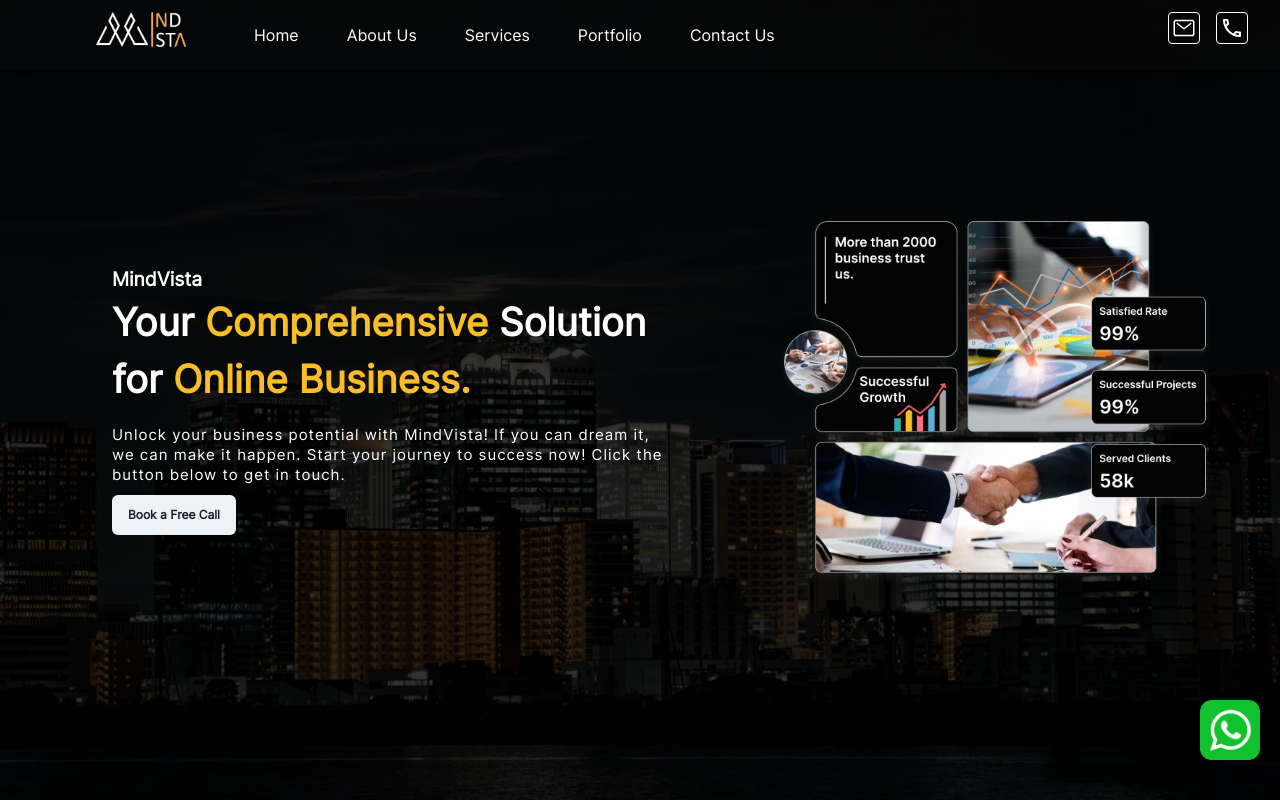
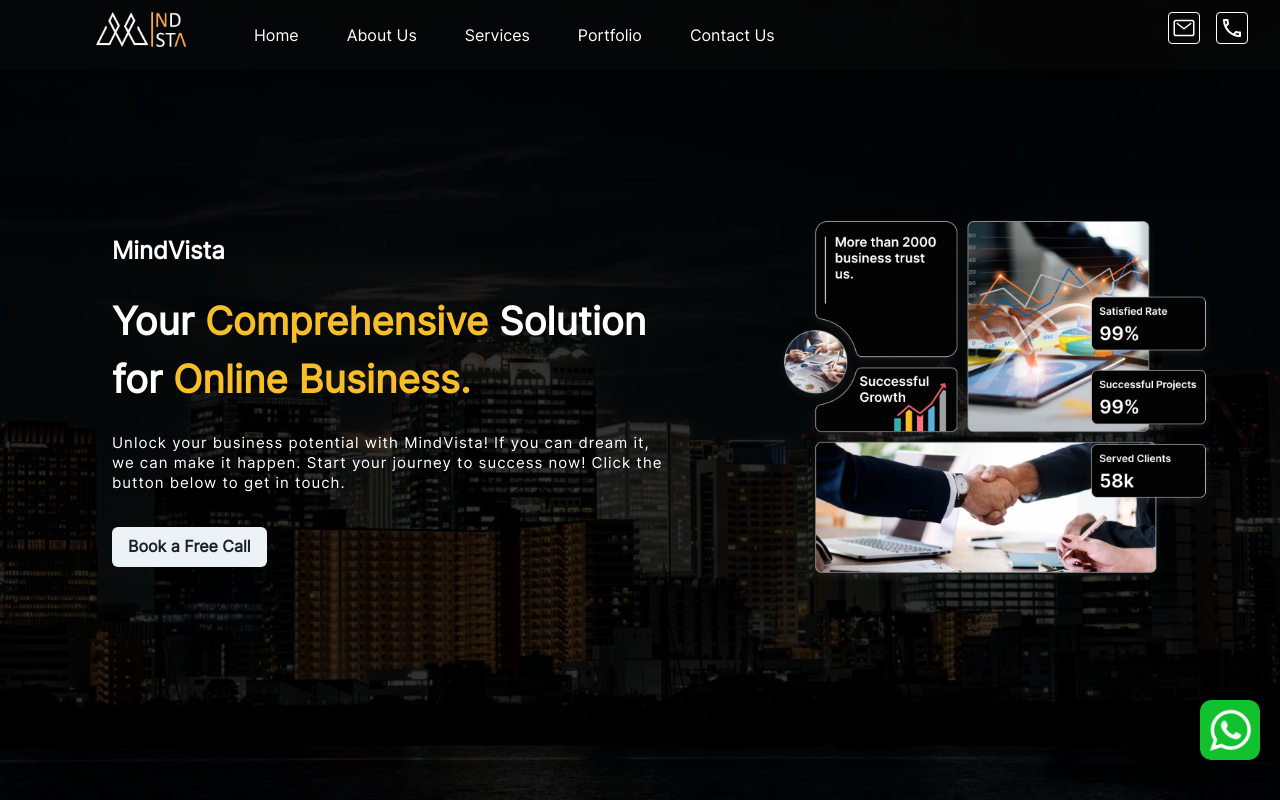
Before and after one commit to Hashir-Khan777/mindvista, a React (Vite) app: page / in a window 1280 px wide. Shown: the top 800 px of the page. Built offline with nearby package versions, Linux system fonts and the light colour scheme.

Commit message:
home section fixes

```diff
--- a/src/Pages/home/index.jsx
+++ b/src/Pages/home/index.jsx
@@ -38,7 +38,7 @@
     transform: translateX(-50%);
   }
 `;
-   const servicesData = [
+  const servicesData = [
     {
       heading: "Web Designing",
       text: "Crafting visually stunning and user-friendly websites that captivate and engage visitors. Our designs are tailored to reflect your brand identity while ensuring an optimal user experience.",
@@ -92,9 +92,10 @@
             >
               <Text
                 sx={{
-                  fontSize: { base: "0.8rem", md: "1.2rem" },
-                  fontWeight: 600,
+                  fontSize: { base: "20px", md: "24px" },
+                  fontWeight: "semibold",
                   color: "#fff",
+                  mb: "24px",
                 }}
               >
                 MindVista
@@ -103,6 +104,7 @@
                 sx={{
                   fontSize: { base: "1.8rem", md: "2.4rem" },
                   fontWeight: 600,
+                  mb: "24px",
                   color: "#fff",
                 }}
               >
@@ -119,6 +121,7 @@
                 sx={{
                   fontSize: { base: "12px", md: "15px" },
                   fontWeight: 400,
+                  mb: "24px",
                   color: "#fff",
                   letterSpacing: "1px",
                   lineHeight: "20px",
@@ -131,7 +134,7 @@
               </Heading>
               <Button
                 sx={{
-                  fontSize: { base: "10px", md: "12px" },
+                  fontSize: { base: "14px", md: "16px" },
                   fontWeight: 700,
                   mt: "10px",
                 }}
```
